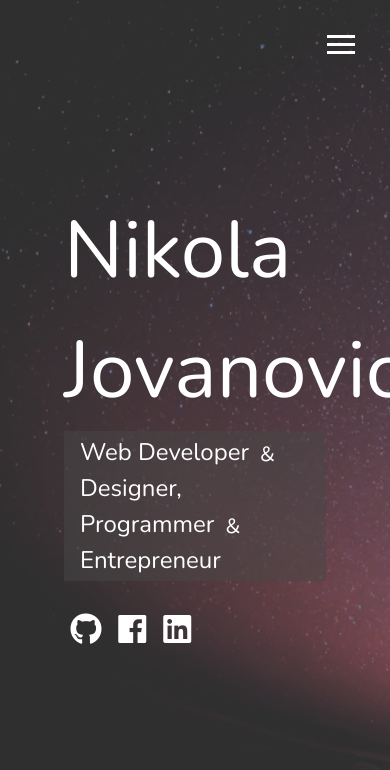
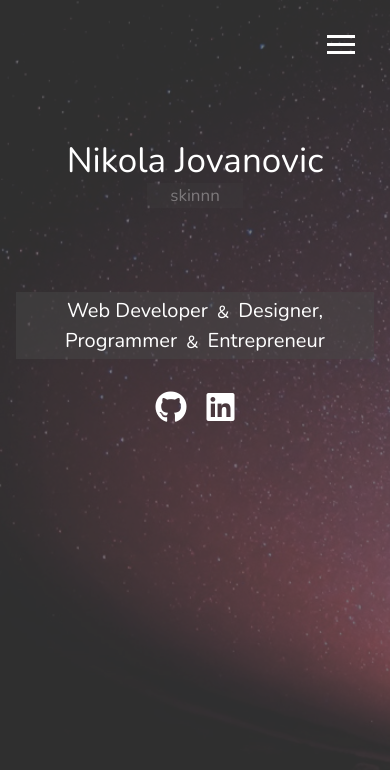
Before and after one commit to skinnn/portfolio, a website: page dist/index.html in a window 390 px wide. Drawn offline with nearby package versions, Linux system fonts and the light colour scheme.

Commit message:
Added media queries anresponsiveness

```diff
--- a/scss/_config.scss
+++ b/scss/_config.scss
@@ -1,8 +1,9 @@
 $primary-color: #444;
-$secondary-color: #eece1a;
+$secondary-color: #24467a;
 $show-home-image: true;
 $home-image: url(../images/background/background5.jpeg);
 $background-opacity: 0.7;
+$portrait-small: url(../images/portrait-small.jpg);
 
 @mixin easeOut {
   transition: all 0.5s ease-out;
@@ -39,8 +40,33 @@ $background-opacity: 0.7;
 }
 
 // Media Query Mixins
+
 @mixin mediaSm {
-  @media screen and (max-width: 500px) {
+  @media screen and (max-width: 500px) and (min-height: 439px) {
     @content;
   }
 }
+
+@mixin mediaSmHeight {
+  @media screen and (max-height: 440px) {
+    @content;
+  }
+}
+
+@mixin mediaMd {
+  @media screen and (max-width: 768px) {
+    @content;
+  }
+}
+
+@mixin mediaLg {
+  @media screen and (min-width: 769px) and (max-width: 1170px) {
+    @content;
+  }
+}
+
+@mixin mediaXl {
+  @media screen and (min-width: 1171px) {
+    @content;
+  }
+}
--- a/scss/_menu.scss
+++ b/scss/_menu.scss
@@ -94,6 +94,7 @@
       background: url("../images/portrait-small.jpg");
       border-radius: 50%;
       border: solid 3px white;
+      background-size: cover;
     }
   }
 
--- /dev/null
+++ b/scss/_mobile.scss
@@ -0,0 +1,121 @@
+// Widescreens
+@include mediaXl {
+}
+
+// Desktop & Laptops
+@include mediaLg {
+}
+
+// Tablets & Small Laptops
+@include mediaMd {
+  main {
+    align-items: center;
+    text-align: center;
+
+    .lg-heading {
+      line-height: 1;
+      margin-bottom: 5px;
+      font-size: 3rem;
+    }
+
+    .sm-heading {
+      width: 100%;
+    }
+
+    .nick-heading {
+      margin: 0 auto;
+    }
+  }
+
+  ul.menu-nav,
+  div.menu-branding {
+    float: none;
+    width: 100%;
+    min-height: 0;
+
+    &.show {
+      transform: translate3d(0, 0, 0);
+    }
+  }
+
+  .menu-nav {
+    height: 75vh;
+    transform: translate3d(100%, 0, 0);
+    font-size: 24px;
+  }
+
+  .menu-branding {
+    height: 25vh;
+    transform: translate3d(0, 0, -100%);
+    font-size: 23px;
+
+    .portrait {
+      background: $portrait-small;
+      width: 120px;
+      height: 120px;
+      background-size: cover;
+    }
+  }
+}
+
+// Smartphones
+@include mediaSm {
+  main {
+    padding: 1em;
+  }
+
+  h1,
+  h2,
+  h3 {
+    &.lg-heading {
+      margin-top: 10vh;
+      margin-bottom: 5px;
+      font-size: 35px;
+    }
+
+    &.sm-heading {
+      margin-top: 10vh;
+      font-size: 20px;
+    }
+
+    &.nick-heading {
+      font-size: 17px;
+    }
+  }
+}
+
+@include mediaSmHeight {
+  main {
+    padding: 1rem 1rem 0 1rem;
+  }
+
+  h1,
+  h2,
+  h3 {
+    &.lg-heading {
+      margin-top: 10vh;
+      margin-bottom: 5px;
+      font-size: 35px;
+    }
+
+    &.sm-heading {
+      margin-top: 7vh;
+      font-size: 18px;
+    }
+
+    &.nick-heading {
+      font-size: 17px;
+    }
+  }
+
+  main {
+    overflow-x: hidden;
+    .icons {
+      margin-top: 0;
+
+      a {
+        padding: 0.5rem;
+      }
+    }
+  }
+}
--- a/scss/style.scss
+++ b/scss/style.scss
@@ -24,12 +24,25 @@ h3 {
 
   &.lg-heading {
     font-size: 5rem;
+    margin-bottom: 0;
+    padding-bottom: 0;
   }
 
   &.sm-heading {
+    width: 55%;
     margin-bottom: 2rem;
+    margin-top: 2rem;
     padding: 0.2rem 1rem;
     background: rgba(lighten($primary-color, 2), 0.5);
+  }
+
+  &.nick-heading {
+    font-size: 1.3rem;
+    opacity: 0.35;
+    background: rgba(lighten($primary-color, 2), 0.5);
+    width: 6rem;
+    padding: 0px;
+    text-align: center;
   }
 }
 
@@ -56,7 +69,7 @@ main {
     margin-top: 1rem;
 
     a {
-      padding: 0.4rem;
+      padding: 0.5rem;
 
       &:hover {
         color: $secondary-color;
@@ -72,3 +85,6 @@ main {
     }
   }
 }
+
+// On the bottom to override the main stylesheets
+@import "mobile";
```
Also changed, not shown: dist/css/style.css, dist/index.html.
